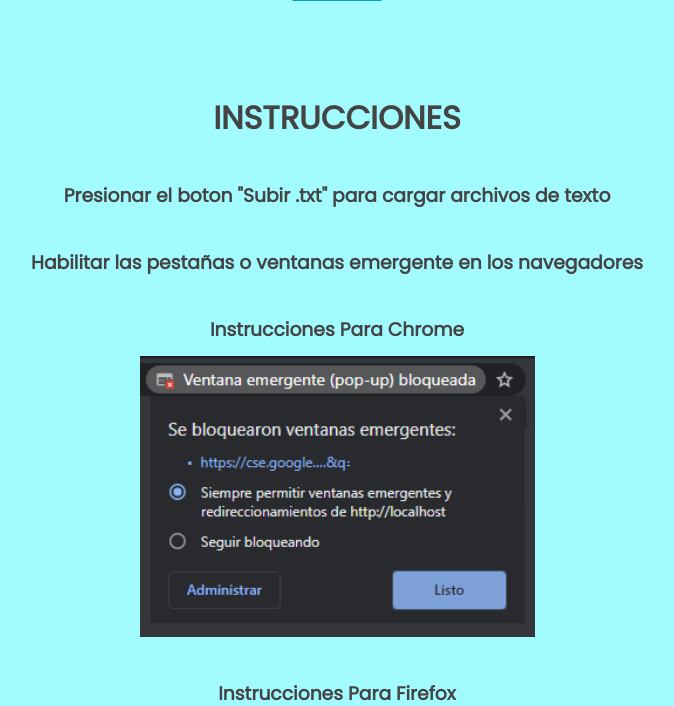
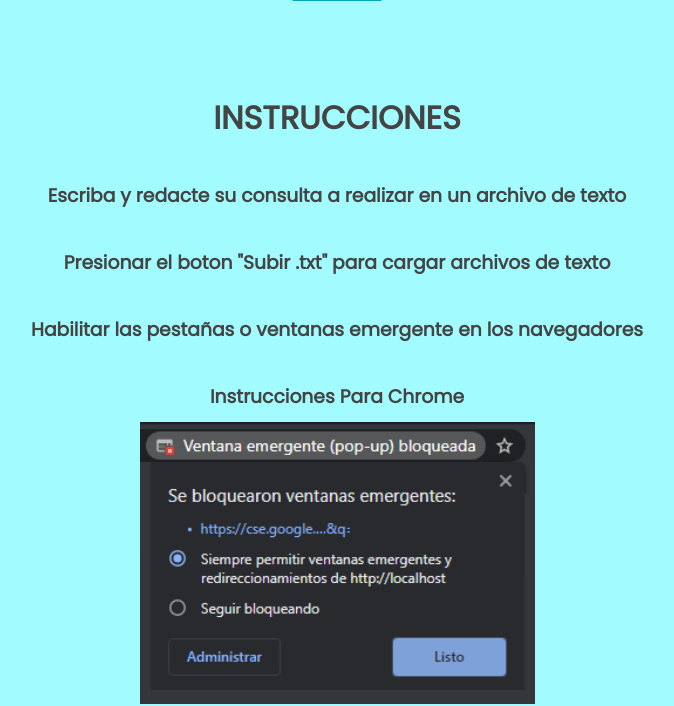
Before and after one commit to frankerondon/dsa, a PHP site: page / in a window 1280 px wide. Shown: the part 486-1192 px from the top of the page, without its empty margins (303-977 px from the left). Run offline with PHP 8.4, Linux system fonts and the light colour scheme.

Commit message:
Upload 3

```diff
--- a/index.php
+++ b/index.php
@@ -49,6 +49,9 @@ session_start();
 				<h1 align="center">INSTRUCCIONES</h1>
 				<br/><br/>
 
+
+				<h3 align="center">Escriba y redacte su consulta a realizar en un archivo de texto</h3>
+				<br/><br/><br/>
 				<h3 align="center">Presionar el boton "Subir .txt" para cargar archivos de texto</h3>
 				<br/><br/><br/>
 				<h3 align="center">Habilitar las pestañas o ventanas emergente en los navegadores</h3>
```
